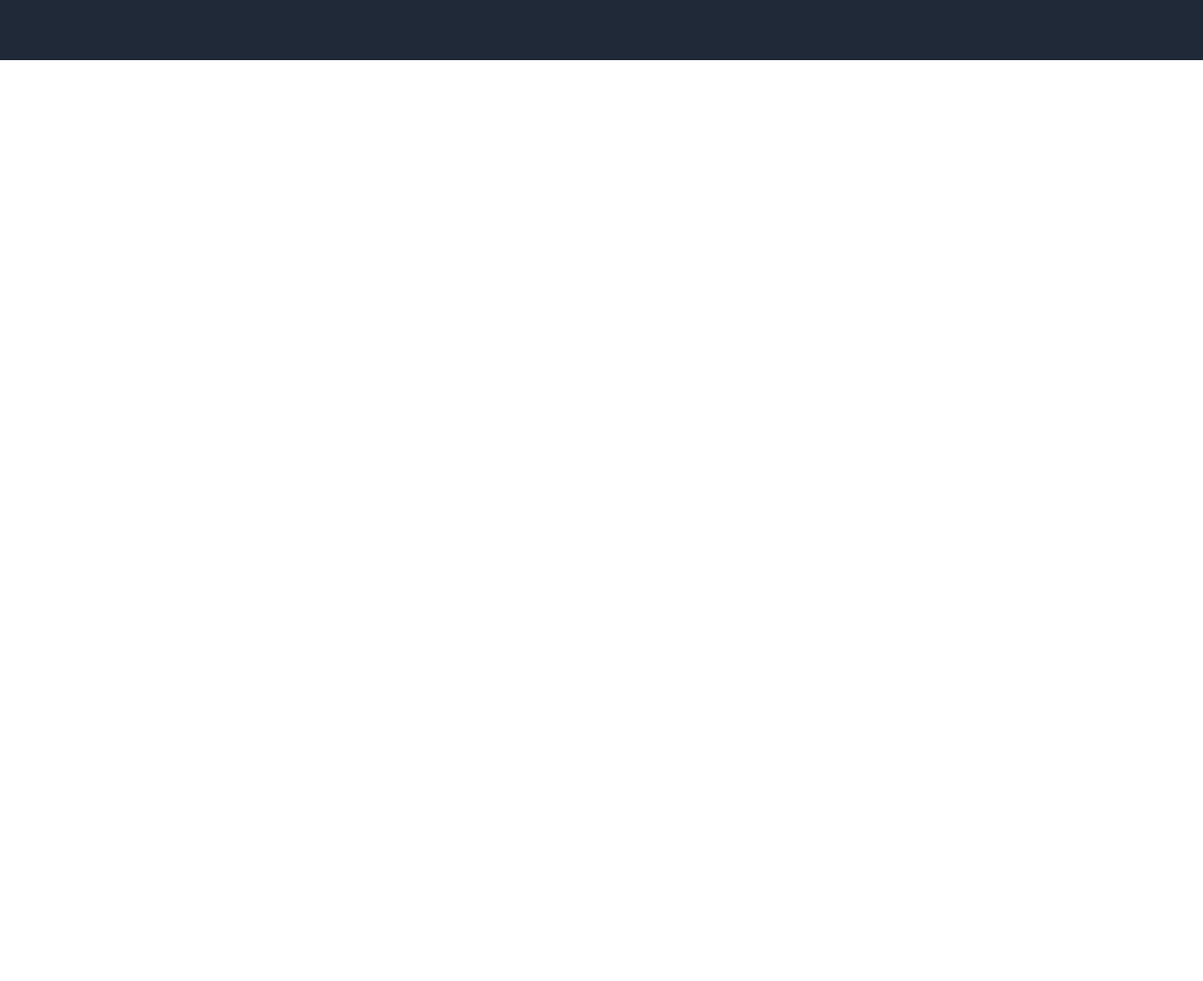
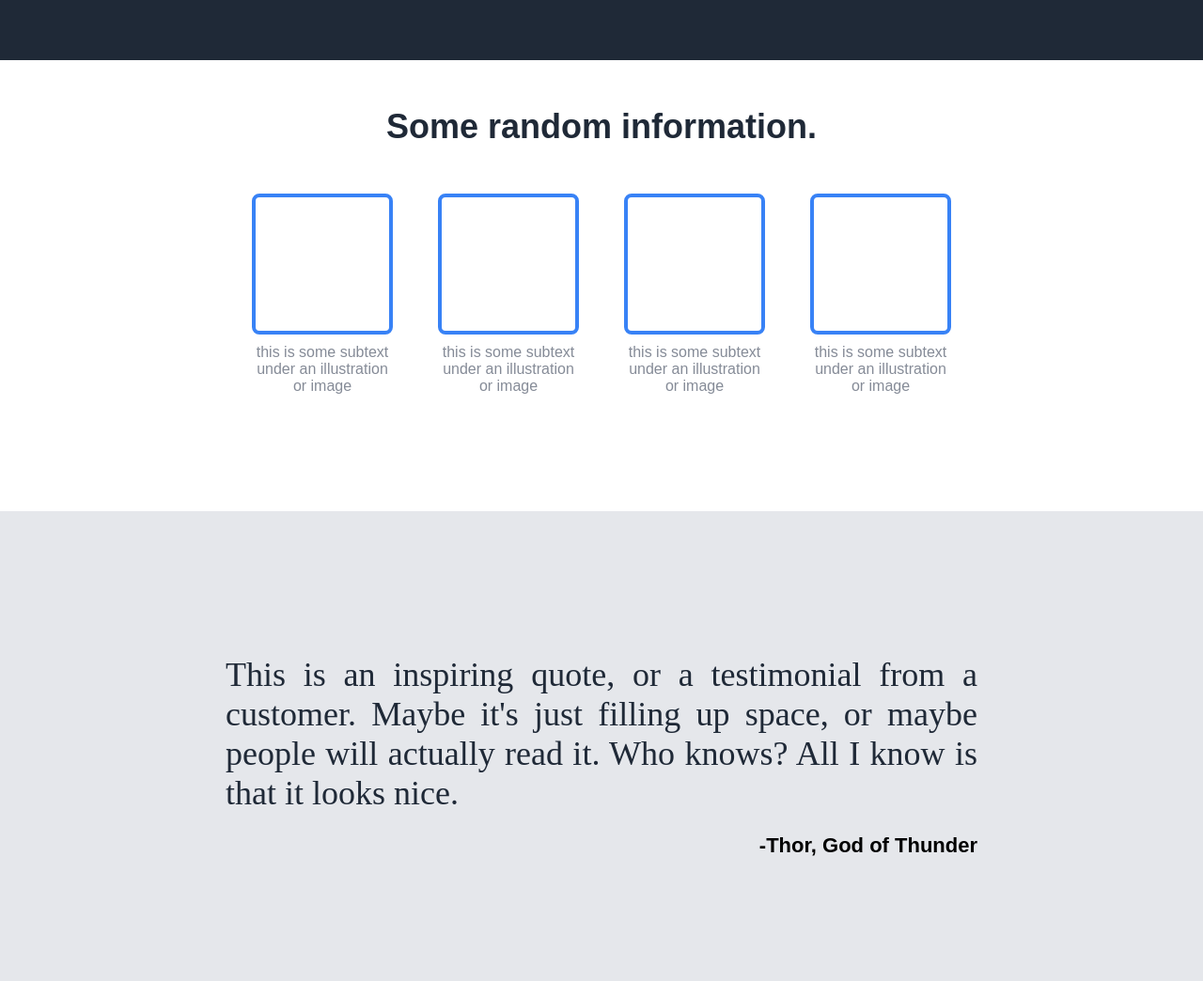
Before and after one commit to ZukaCS/Landing-Page, a plain HTML site: page index.html in a window 1280 px wide. Shown: the part 500-1544 px from the top of the page at 94% size. Before the commit the page ends 800 px from the top, so only its background shows below. Drawn offline with Linux system fonts and the light colour scheme.

Commit message:
add middle page

```diff
--- a/index.html
+++ b/index.html
@@ -39,5 +39,45 @@
         </div>
 
     </div>
+
+    <div class="middle-top">
+        <h1>Some random information.</h1>
+        <div class="images">
+            <div class="element-wrapper">
+                <div class="img"></div>
+                <p>this is some subtext under an illustration
+                    or image</p>
+            </div>
+
+            <div class="element-wrapper">
+                <div class="img"></div>
+                <p>this is some subtext under an illustration
+                    or image</p>
+            </div>
+
+            <div class="element-wrapper">
+                <div class="img"></div>
+                <p>this is some subtext under an illustration
+                    or image</p>
+            </div>
+
+            <div class="element-wrapper">
+                <div class="img"></div>
+                <p>this is some subtext under an illustration
+                    or image</p>
+            </div>
+        </div>
+    </div>
+
+    <div class = "middle-bottom">
+        <div class="quote-wrap">
+            <p class="quote-text">
+                This is an inspiring quote, or a testimonial from a customer. Maybe it's just filling up space, or maybe people will actually read it. Who knows? All I know
+is that it looks nice.
+            </p>
+            <p class="author">-Thor, God of Thunder</p>
+        </div>
+    </div>
+
 </body>
 </html>
--- a/style.css
+++ b/style.css
@@ -75,3 +75,65 @@
     height: 250px;
     background-color: gray;
 }
+.middle-top
+{
+    box-sizing: border-box;
+    display: flex;
+    flex-direction: column;
+    align-items: center;
+    height: 480px;
+
+}
+.element-wrapper
+{
+    width: 150px;
+    height: 150px;
+}
+.element-wrapper .img
+{
+    width: 142px;
+    height: 142px;
+    border: 4px solid #3882F6;
+    border-radius: 8px;
+}
+.images {
+    display: flex;
+    gap: 48px;
+    flex-wrap: wrap;
+}
+.middle-top > h1 {
+    padding: 50px;
+    font-size: 36px;
+    font-weight: bolder;
+    color:#1F2937;
+}
+.element-wrapper p {
+    text-align: center;
+    color:#858b97;
+    padding: 10px 0;
+}
+.middle-bottom
+{
+    display: flex;
+    justify-content: center;
+    background-color: #e5e7eb;
+    height: 500px;
+    align-items: center;
+    box-sizing: border-box;
+}
+.quote-text
+{
+    font-size: 36px;
+    font-weight: lighter;
+    font-family: italic;
+    color:#1F2937;
+    width: 800px;
+    text-align: justify;
+    padding: 22px 0;
+}
+.author
+{
+    font-weight: bolder;
+    text-align: end;
+    font-size: 22px;
+}
```
